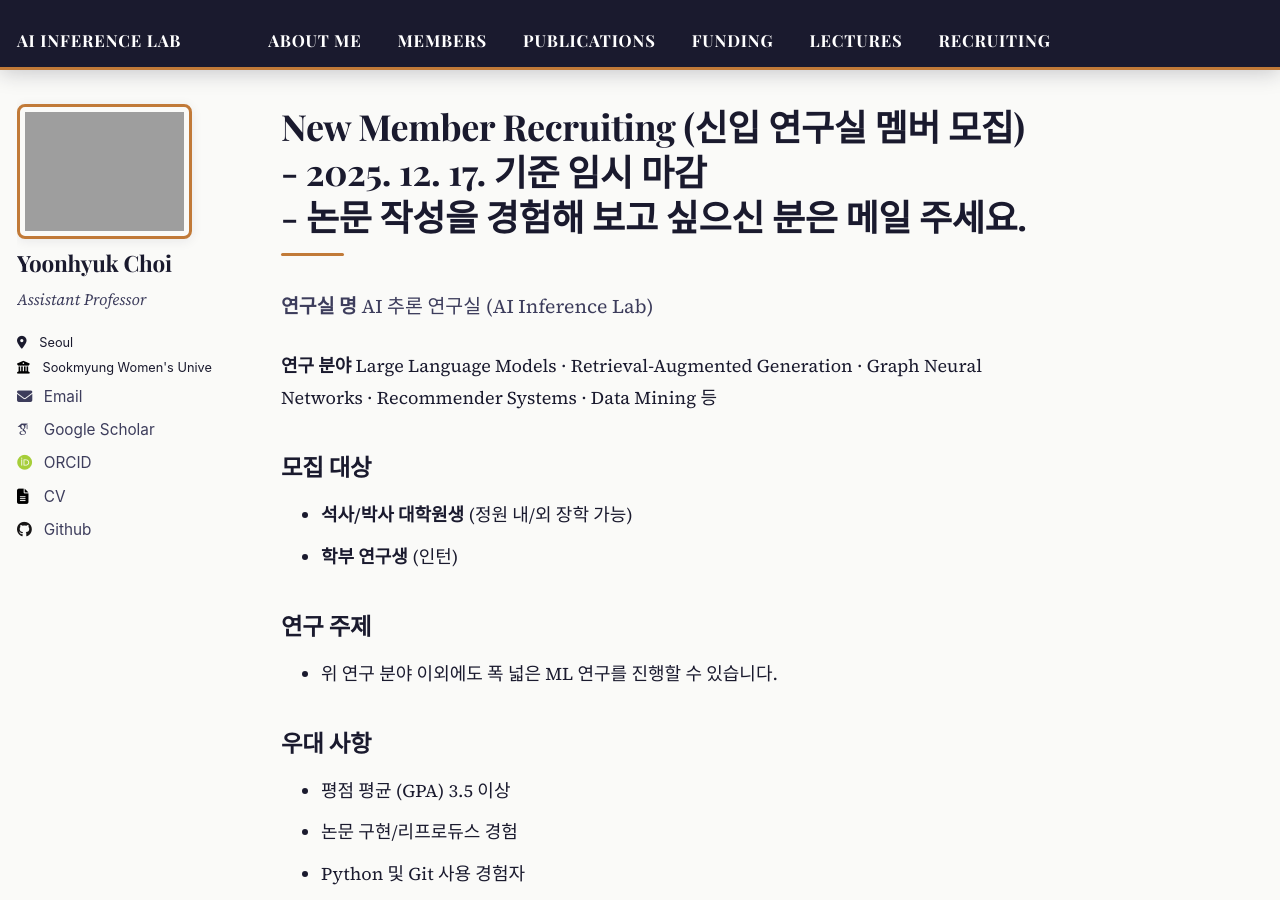
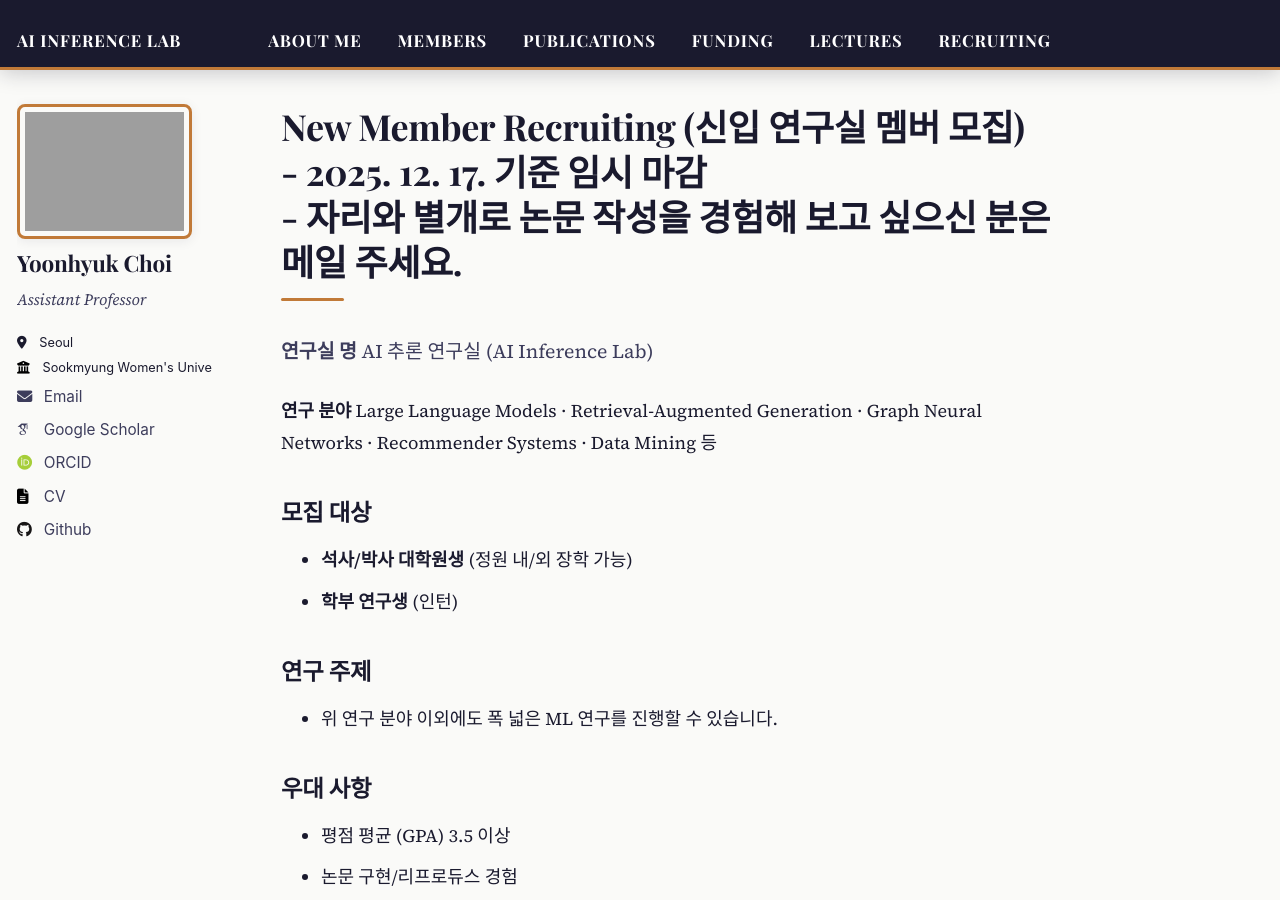
Before and after one commit to ChoiYoonHyuk/ChoiYoonHyuk.github.io, a Jekyll site: the page built from _pages/join.md, in a window 1280 px wide and 900 px high. Built offline with Jekyll 4.4.1, drawn with Linux system fonts in a browser that asks for light colours; some web fonts are replaced.

Commit message:
Update join.md

```diff
--- a/_pages/join.md
+++ b/_pages/join.md
@@ -1,6 +1,6 @@
 ---
 layout: single
-title: "New Member Recruiting (신입 연구실 멤버 모집) <br/> - 2025. 12. 17. 기준 임시 마감 <br/> - 논문 작성을 경험해 보고 싶으신 분은 메일 주세요."
+title: "New Member Recruiting (신입 연구실 멤버 모집) <br/> - 2025. 12. 17. 기준 임시 마감 <br/> - 자리와 별개로 논문 작성을 경험해 보고 싶으신 분은 메일 주세요."
 author_profile: true
 permalink: /join/
 overlay_color: "#333"
```
